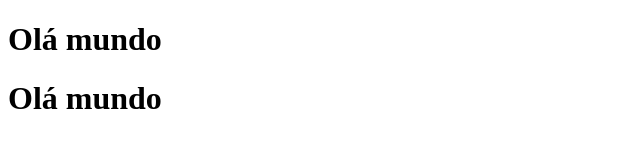
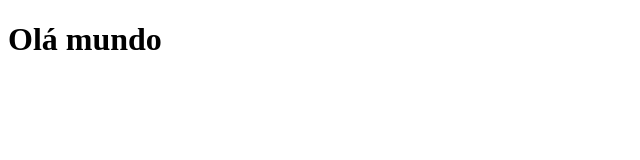
Before and after one commit to fernandojuan-dev/portifolio, a plain HTML site: page index.html in a window 1280 px wide. Shown: the whole page, without its empty margins (0-640 px from the left). Drawn offline with Linux system fonts and the light colour scheme.

Commit message:
alteração

```diff
--- a/index.html
+++ b/index.html
@@ -7,6 +7,5 @@
 </head>
 <body>
     <h1>Olá mundo</h1>
-    <h1>Olá mundo</h1>
 </body>
 </html>
```
